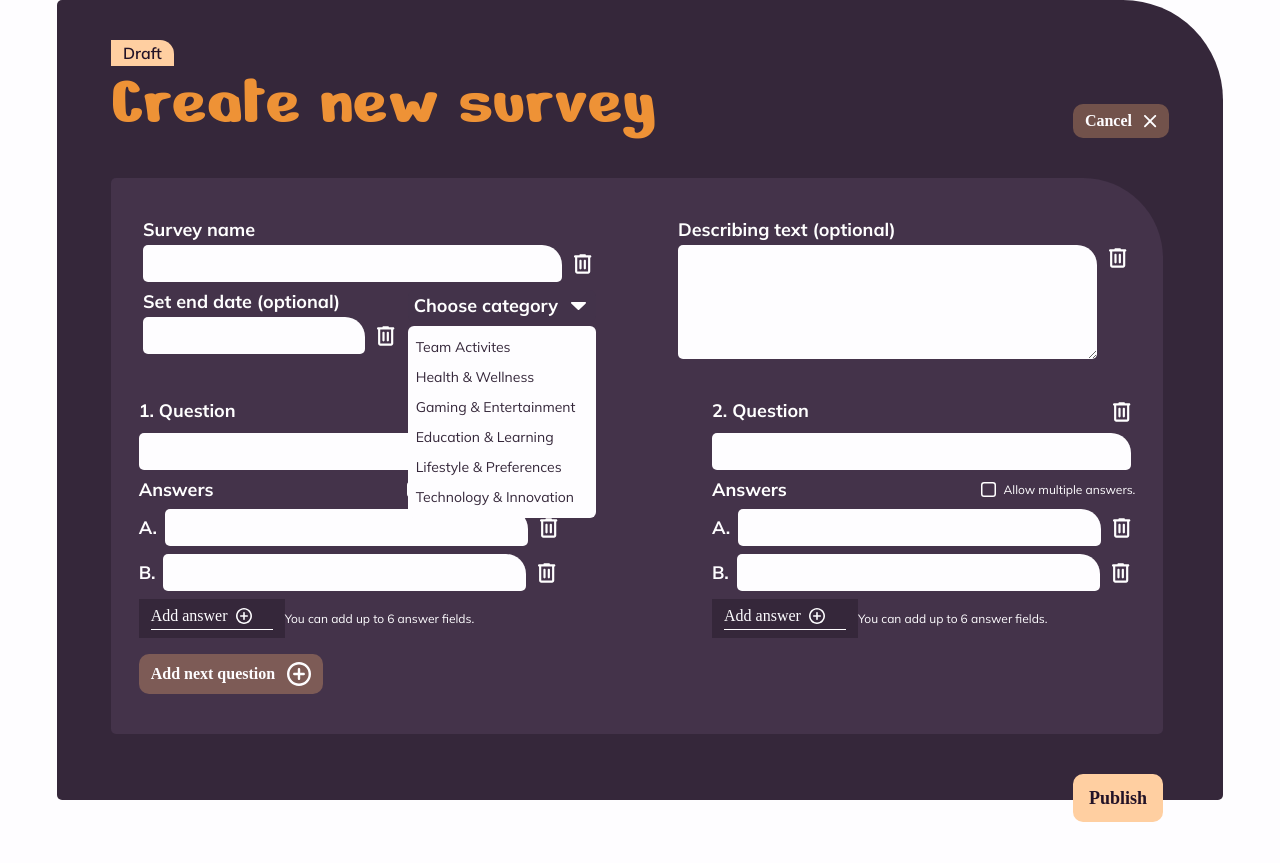
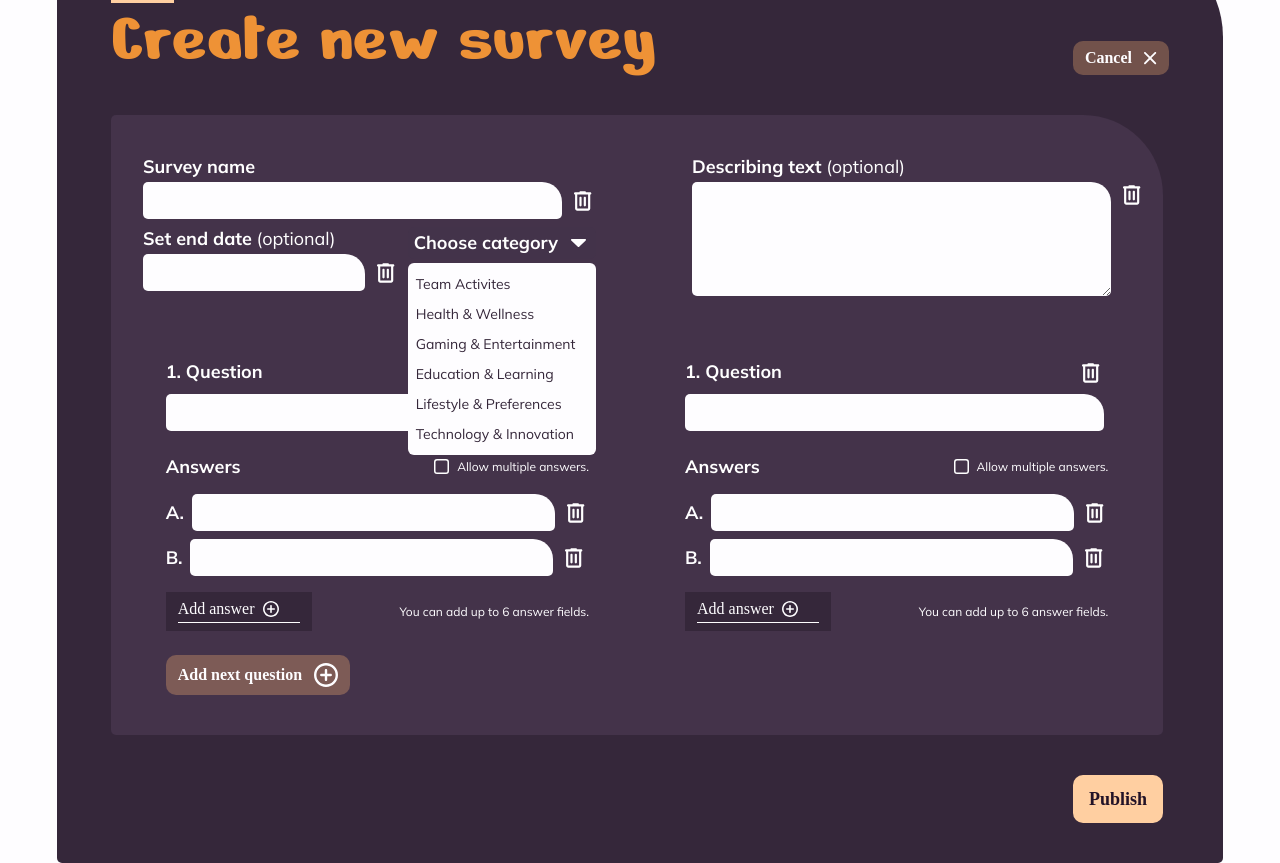
Before and after one commit to FelixWagner25/Poll_App, an Angular app: page /new-survey in a window 1280 px wide. Before the commit the page ends 822 px from the top, so only its background shows below. Built offline with nearby package versions, Linux system fonts and the light colour scheme; a web font is replaced by a local one.

Commit message:
fix: fix distances between elements to follow design template in new survey component

```diff
--- a/src/app/new-survey/new-survey.component.html
+++ b/src/app/new-survey/new-survey.component.html
@@ -12,10 +12,10 @@
     </div>
     <form class="fbox-col-left gap-40px">
       <div class="form-input-wrap">
-        <div class="fbox-row-space-between width-100">
+        <div class="fbox-row width-100 gap-96px">
           <div class="fbox-col-left gap-8px">
             <div class="fbox-col-left gap-4px">
-              <label class="label" for="name">Survey name</label>
+              <label class="label label--bold" for="name">Survey name</label>
               <div class="fbox-row-center gap-8px">
                 <input class="input input__default" type="text" id="name" />
                 <span class="btn-delete"></span>
@@ -23,7 +23,10 @@
             </div>
             <div class="fbox-row-space-between width-100">
               <div class="fbox-col-left gap-4px">
-                <label class="label" for="date">Set end date (optional)</label>
+                <label class="label" for="date">
+                  <span class="label--bold">Set end date</span>
+                  <span class="label--normal"> (optional)</span>
+                </label>
                 <div class="fbox-row-center gap-8px">
                   <input class="input input__date" id="date" />
                   <span class="btn-delete"></span>
@@ -31,7 +34,7 @@
               </div>
               <div class="p-relative">
                 <button class="btn-dropdown">
-                  <span class="label">Choose category</span>
+                  <span class="label label--bold">Choose category</span>
                   <span class="btn-dropdown-icon"></span>
                 </button>
                 <div class="btn-dropdown-categories">
@@ -46,7 +49,10 @@
             </div>
           </div>
           <div class="fbox-col-left gap-4px">
-            <label class="label" for="description">Describing text (optional)</label>
+            <label class="label" for="description">
+              <span class="label--bold">Describing text</span>
+              <span class="label--normal"> (optional)</span>
+            </label>
             <div class="fbox-row gap-8px">
               <textarea class="input input__textarea" rows="8" id="description" rows="5"></textarea>
               <span class="btn-delete"></span>
@@ -54,19 +60,24 @@
           </div>
         </div>
         <div class="form-questions">
+          <div class="fbox-col-left gap-24px">
             <div class="fbox-col-left gap-8px">
               <div class="fbox-row-space-between width-100">
-              <label for="quest-1" class="label">1. Question</label>
+                <label for="quest-1" class="label label--bold">1. Question</label>
                 <span class="btn-delete"></span>
               </div>
               <input type="text" class="input input__default" id="quest-1" />
+            </div>
+            <div>
+              <div class="fbox-col-left gap-16px">
                 <div class="fbox-row-space-between-center width-100">
-              <span class="label">Answers</span>
+                  <span class="label label--bold">Answers</span>
                   <div class="checkbox">
                     <span class="checkbox__icon"></span>
                     <span class="checkbox__text">Allow multiple answers.</span>
                   </div>
                 </div>
+                <div class="fbox-col-left gap-8px">
                   <div class="fbox-row-center gap-8px">
                     <span class="answer-tag">A.</span>
                     <input class="input input__answer" type="text" />
@@ -77,7 +88,8 @@
                     <input class="input input__answer" type="text" />
                     <span class="btn-delete"></span>
                   </div>
-            <div class="fbox-row-space-between-center">
+                </div>
+                <div class="fbox-row-space-between-center width-100">
                   <div class="btn-add-answer">
                     <div class="fbox-col-left gap-4px">
                       <div class="fbox-row-center gap-8px">
@@ -90,19 +102,26 @@
                   <span class="small-note">You can add up to 6 answer fields.</span>
                 </div>
               </div>
+            </div>
+          </div>
+          <div class="fbox-col-left gap-24px">
             <div class="fbox-col-left gap-8px">
               <div class="fbox-row-space-between width-100">
-              <label for="quest-2" class="label">2. Question</label>
+                <label for="quest-1" class="label label--bold">1. Question</label>
                 <span class="btn-delete"></span>
               </div>
-            <input type="text" class="input input__default" id="quest-2" />
+              <input type="text" class="input input__default" id="quest-1" />
+            </div>
+            <div>
+              <div class="fbox-col-left gap-16px">
                 <div class="fbox-row-space-between-center width-100">
-              <span class="label">Answers</span>
+                  <span class="label label--bold">Answers</span>
                   <div class="checkbox">
                     <span class="checkbox__icon"></span>
                     <span class="checkbox__text">Allow multiple answers.</span>
                   </div>
                 </div>
+                <div class="fbox-col-left gap-8px">
                   <div class="fbox-row-center gap-8px">
                     <span class="answer-tag">A.</span>
                     <input class="input input__answer" type="text" />
@@ -113,7 +132,8 @@
                     <input class="input input__answer" type="text" />
                     <span class="btn-delete"></span>
                   </div>
-            <div class="fbox-row-space-between-center">
+                </div>
+                <div class="fbox-row-space-between-center width-100">
                   <div class="btn-add-answer">
                     <div class="fbox-col-left gap-4px">
                       <div class="fbox-row-center gap-8px">
@@ -124,6 +144,8 @@
                     </div>
                   </div>
                   <span class="small-note">You can add up to 6 answer fields.</span>
+                </div>
+              </div>
             </div>
           </div>
           <div>
--- a/src/app/new-survey/new-survey.component.scss
+++ b/src/app/new-survey/new-survey.component.scss
@@ -8,7 +8,7 @@ section {
   border-top-right-radius: 100px;
   background-color: col.$primary-purple;
   width: min(100%, 1166px);
-  height: min(100vh, 844px);
+  min-height: 844px;
   @include mx.d-flex(
     $flex-direction: column,
     $align-items: flex-start,
@@ -31,7 +31,6 @@ h2 {
   display: flex;
   gap: 12px;
   align-items: center;
-  width: auto;
 
   &:hover {
     background-color: rgba(255, 183, 112, 0.6);
@@ -56,14 +55,14 @@ h2 {
   border-radius: 5px;
   border-top-right-radius: 80px;
   padding: 40px 32px;
-  @include mx.d-flex($flex-direction: column, $gap: 40px);
+  @include mx.d-flex($flex-direction: column, $gap: 64px);
 }
 
 .form-questions {
   display: grid;
   grid-template-columns: auto auto;
-  column-gap: calc(const.$form-input-width - const.$input-width - const.$input-width - 64px);
-  row-gap: 16px;
+  row-gap: 24px;
+  column-gap: 96px;
 }
 
 .answer-tag {
--- a/src/styles.scss
+++ b/src/styles.scss
@@ -133,7 +133,14 @@ h2 {
 .label {
   color: #ffffff;
   font-family: 'Mulish';
-  @include abs.font-size-wght(18px, 700);
+
+  &--bold {
+    @include abs.font-size-wght(18px, 700);
+  }
+
+  &--normal {
+    @include abs.font-size-wght(18px, 400);
+  }
 }
 
 .btn-delete {
--- a/src/styles/layout/_flexbox.scss
+++ b/src/styles/layout/_flexbox.scss
@@ -77,3 +77,11 @@
 .gap-42px {
   gap: 42px;
 }
+
+.gap-64px {
+  gap: 64px;
+}
+
+.gap-96px {
+  gap: 96px;
+}
```
Lines whose indentation alone changed are shown as unchanged.
